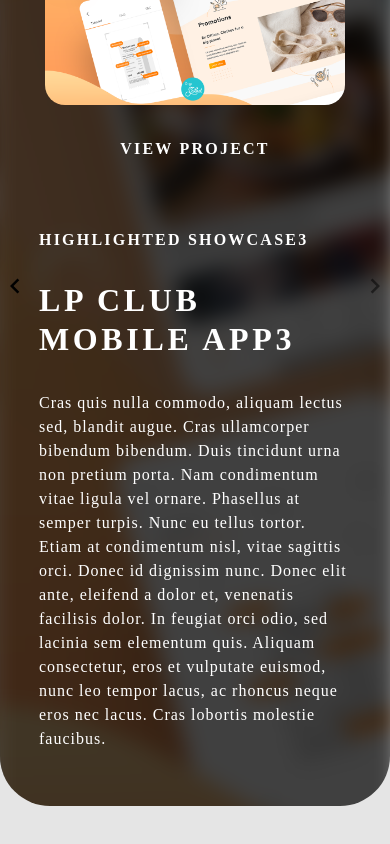
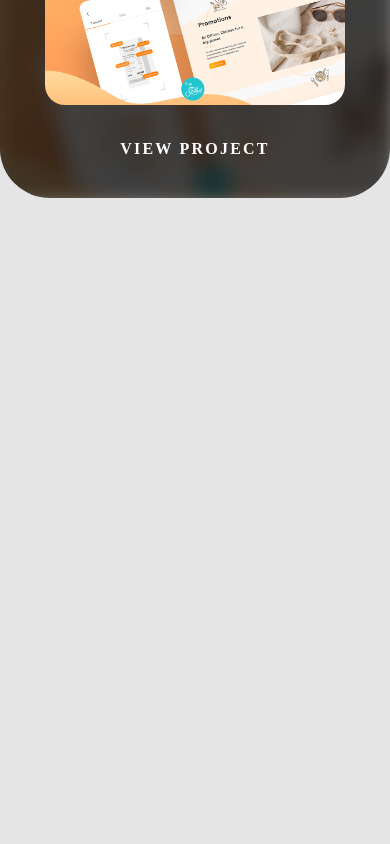
Before and after one commit to lienyun/20221109-digisalad, a Vue app: page / in a window 390 px wide. Shown: the part 10565-11409 px from the top of the page. After the commit the page ends 10813 px from the top, so only its background shows below. Built offline with nearby package versions, Linux system fonts and the light colour scheme; a web font is replaced by a local one.

Commit message:
modified carousel color

```diff
--- a/src/App.vue
+++ b/src/App.vue
@@ -93,7 +93,7 @@ export default {
     opacity: 1;
   }
 
-  100% {
+  95% {
     opacity: 0;
   }
 }
@@ -106,7 +106,7 @@ export default {
     opacity: 1;
   }
 
-  100% {
+  95% {
     top: 70vh;
     opacity: 0;
   }
--- a/src/components/Project.vue
+++ b/src/components/Project.vue
@@ -145,7 +145,6 @@ $colorYellow: #FFBC58;
         font-size: 32px;
         line-height: 39px;
         letter-spacing: 3.63636px;
-
     }
 
     & p {
@@ -155,7 +154,6 @@ $colorYellow: #FFBC58;
         line-height: 24px;
         letter-spacing: 1px;
     }
-
 }
 
 
@@ -190,7 +188,6 @@ $colorYellow: #FFBC58;
         background-color: white;
         margin-left: 26px;
         transition: .5s;
-
     }
 
     &:hover {
@@ -288,7 +285,7 @@ $colorYellow: #FFBC58;
         }
 
         & .text {
-            margin-top: 50px;
+            display: none;
         }
     }
 }
```
